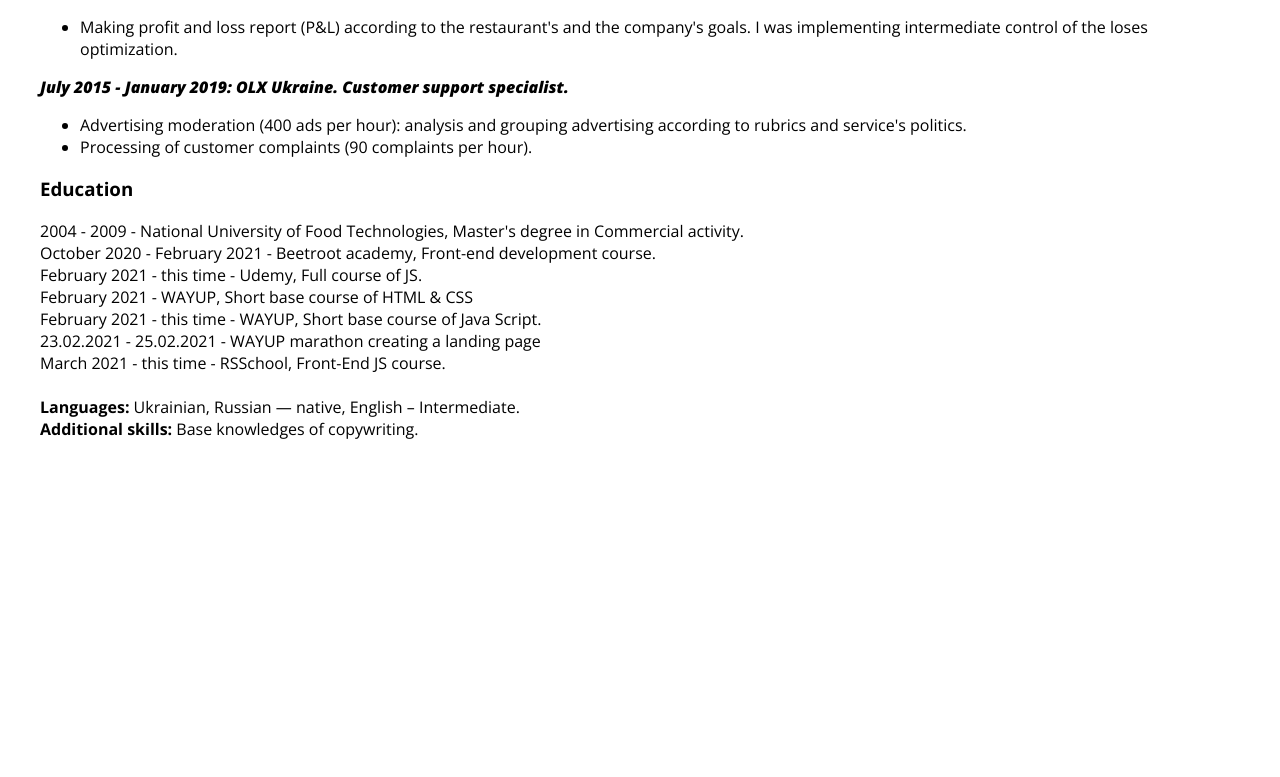
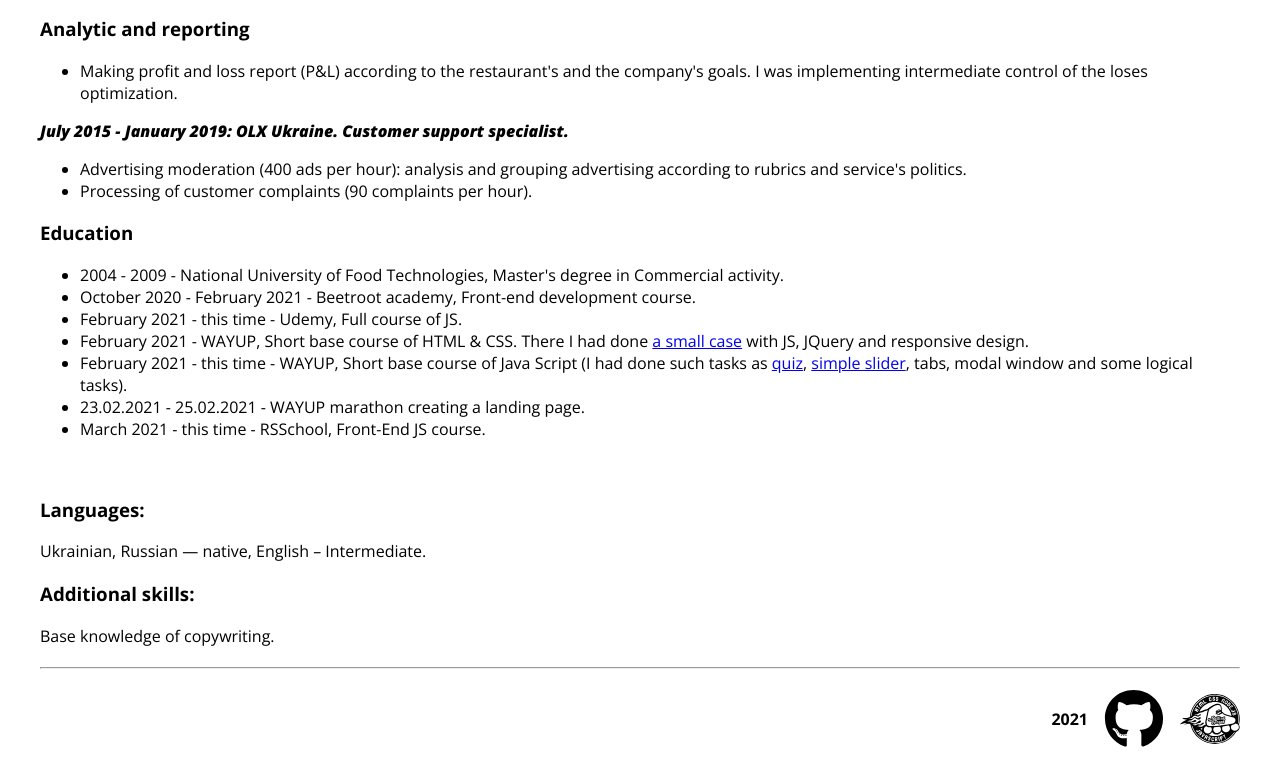
Before and after one commit to tatyana-lisnichuk/rsschool-cv, a plain HTML site: page index.html in a window 1280 px wide. Shown: the part 896-1673 px from the top of the page. Before the commit the page ends 1364 px from the top, so only its background shows below. Drawn offline with nearby package versions, Linux system fonts and the light colour scheme.

Commit message:
init: start HTML & CSS task

```diff
--- a/css/style.css
+++ b/css/style.css
@@ -3,7 +3,7 @@
   /* white-space: normal; */
 }
 
-a {
+ header a {
   text-decoration: none;
 }
 
@@ -30,16 +30,35 @@
   display: flex;
   flex-wrap: wrap;
 }
-
+footer{
+  display: flex;
+  align-items: center;
+  justify-content:flex-end;
+}
 .photo-wrapper {
   width: 200px;
   margin: 0 0 0 auto;
 }
-
+.footer-item{
+margin-left: 16px;
+}
+hr{
+  margin: 20px 0;
+}
+time{
+  font-weight: 700;
+}
+.footer-link{
+  display: block;
+  width: 60px;
+  height: 60px;
+}
+.footer-img,
 .photo {
   width: 100%;
   height: 100%;
 }
+
 
 @media screen and (max-width:650px) {
   .photo-wrapper {
--- a/index.html
+++ b/index.html
@@ -15,28 +15,29 @@
     <div class="personnal">
       <h1>TETIANA LISNICHUK</h1>
       <h2>Junior Front-end Developer</h2>
-      <p>
-        <a href="tel:+380978957101">+38 (097) 895-71-01</a>/ Telegram
-      </p>
-      <p>
-        <a href="mailto:lisnichuk.tatyana@gmail.com">lisnichuk.tatyana@gmail.com</a>
-      </p>
-      <p>
-        References: <a href="https://www.instagram.com/tatiana_lisnichuk/" target="_blank">Instagram</a>, <a href="https://www.linkedin.com/in/%D1%82%D0%B0%D1%82%D1%8C%D1%8F%D0%BD%D0%B0-%D0%BB%D0%B8%D1%81%D0%BD%D0%B8%D1%87%D1%83%D0%BA-b1308a132/" target="_blank">Linkedin</a>, <a href="https://github.com/tatyana-lisnichuk?tab=repositories" target="_blank">Github</a>
-      </p>
-      <p>
-        Kyiv, Ukraine
-      </p>
+      <ul>
+        <li>
+          <a href="tel:+380978957101">+38 (097) 895-71-01</a>/ Telegram
+        </li>
+        <li>
+          <a href="mailto:lisnichuk.tatyana@gmail.com">lisnichuk.tatyana@gmail.com</a>
+        </li>
+        <li>
+          References: <a href="https://www.instagram.com/tatiana_lisnichuk/" target="_blank">Instagram</a>, <a href="https://www.linkedin.com/in/%D1%82%D0%B0%D1%82%D1%8C%D1%8F%D0%BD%D0%B0-%D0%BB%D0%B8%D1%81%D0%BD%D0%B8%D1%87%D1%83%D0%BA-b1308a132/" target="_blank">Linkedin</a>, <a href="https://github.com/tatyana-lisnichuk?tab=repositories" target="_blank">Github</a>
+        </li>
+        <li>Kyiv, Ukraine</li>
+      </ul>
     </div>
     <div class="photo-wrapper">
       <img class="photo" src="photo.png" alt="my photo">
     </div>
   </header>
-  <section class="work-experience">
+  <main class="work-experience">
       <h3>Web-development</h3>
       <ul>
         <li>HTML5, CSS3 (adaptive and responsive layout: flexbox, grid), bootstrap, the base knowledge of JS, JQuery, Vue JS, Webpack, Bem-model, working with SCSS, npm, integrating with REST API (fetch method).</li>
-        <li>Small experience in UI/UX design. I had passed WAYUP marathon creating <a href="https://www.figma.com/file/I51wSSDaXSYw6RAe8TLrNL/Coffee?node-id=0%3A1">a landing page.</a></li>
+        <li>I had written a <a href="https://github.com/tatyana-lisnichuk/Floristry">graduate project with Vue JS</a> technology using Vue Router, slick-slider Vue JS, Vue easy slider, modal window,  bootstrap carousel for the responsive part of the site and had got some thematic photos from Flickr API(using Axios library).</li>
+        <li>Small experience in UI/UX design. I had passed WAYUP marathon creating <a href="https://www.figma.com/file/I51wSSDaXSYw6RAe8TLrNL/Coffee?node-id=0%3A1">a landing page</a> and <a href="https://github.com/tatyana-lisnichuk/starbucks">deploy</a> it on GitHub-page.</li>
         <li>Working with Git, Github, Visual Studio Code, Notepad++, Sublime, Avocode, Figma, Photoshop, Google docs, Dropbox, MS Office (Word, Excel, PowerPoint), Google Sheets.</li>
       </ul>
       <p>
@@ -70,7 +71,6 @@
       <ul>
         <li>Making profit and loss report (P&L) according to the restaurant's and the company's goals. I was implementing intermediate control of the loses optimization.</li>
       </ul>
-
       <p>
       <i>July 2015 - January 2019: OLX Ukraine. Customer support specialist.</i>
     </p>
@@ -78,20 +78,34 @@
       <li>Advertising moderation (400 ads per hour): analysis and grouping advertising according to rubrics and service's politics.</li>
       <li>Processing of customer complaints (90 complaints per hour).</li>
     </ul>
-  </section>
+  </main>
   <section class="education">
     <h3>Education</h3>
-      <p>2004 - 2009 - National University of Food Technologies, Master's degree in Commercial activity.</p>
-      <p>October 2020 - February 2021 - Beetroot academy, Front-end development course.    </p>
-      <p>February 2021 - this time - Udemy, Full course of JS.</p>
-      <p>February 2021 - WAYUP, Short base course of HTML & CSS</p>
-      <p>February 2021 - this time - WAYUP, Short base course of Java Script.</p>
-      <p>23.02.2021 - 25.02.2021 - WAYUP marathon creating a landing page  </p>
-      <p>March 2021 - this time - RSSchool, Front-End JS course.</p>
+    <ul>
+      <li>2004 - 2009 - National University of Food Technologies, Master's degree in Commercial activity.</li>
+      <li>October 2020 - February 2021 - Beetroot academy, Front-end development course.</li>
+      <li>February 2021 - this time - Udemy, Full course of JS.</li>
+      <li>February 2021 - WAYUP, Short base course of HTML & CSS. There I had done <a href="https://github.com/tatyana-lisnichuk/wayup-course">a small case</a> with JS, JQuery and responsive design.</li>
+      <li>February 2021 - this time - WAYUP, Short base course of Java Script (I had done such tasks as <a href="https://github.com/tatyana-lisnichuk/Quiz">quiz</a>, <a href="https://github.com/tatyana-lisnichuk/wayup-slider">simple slider</a>, tabs, modal window and some logical tasks).</li>
+      <li>23.02.2021 - 25.02.2021 - WAYUP marathon creating a landing page.</li>
+      <li>March 2021 - this time - RSSchool, Front-End JS course.</li>
+    </ul>
    </section>
+<section class="other">
+  <h3>Languages:</h3>
+  <p>Ukrainian, Russian — native, English – Intermediate.</p>
+  <h3>Additional skills:</h3>
+  <p> Base knowledge of copywriting.</p>
+</section>
+<hr>
 <footer>
-  <p><b>Languages:</b> Ukrainian, Russian — native, English – Intermediate.</p>
-  <p><b>Additional skills:</b> Base knowledges of copywriting.</p>
+    <time class="footer-item">2021</time>
+    <a class="footer-link footer-item" href="https://github.com/tatyana-lisnichuk?tab=repositories" target="_blank">
+      <img class="footer-img" src="./imgs/github-icon.svg" alt="github logo">
+    </a>
+    <a class="footer-link footer-item" href="https://rs.school/js/" target="_blank">
+      <img class="footer-img" src="./imgs/logo-rs.svg" alt="Rs school logo">
+    </a>
 </footer>
 </div>
 </body>
```
Also changed, not shown: imgs/github-icon.svg (added), imgs/logo-rs.svg (added).
